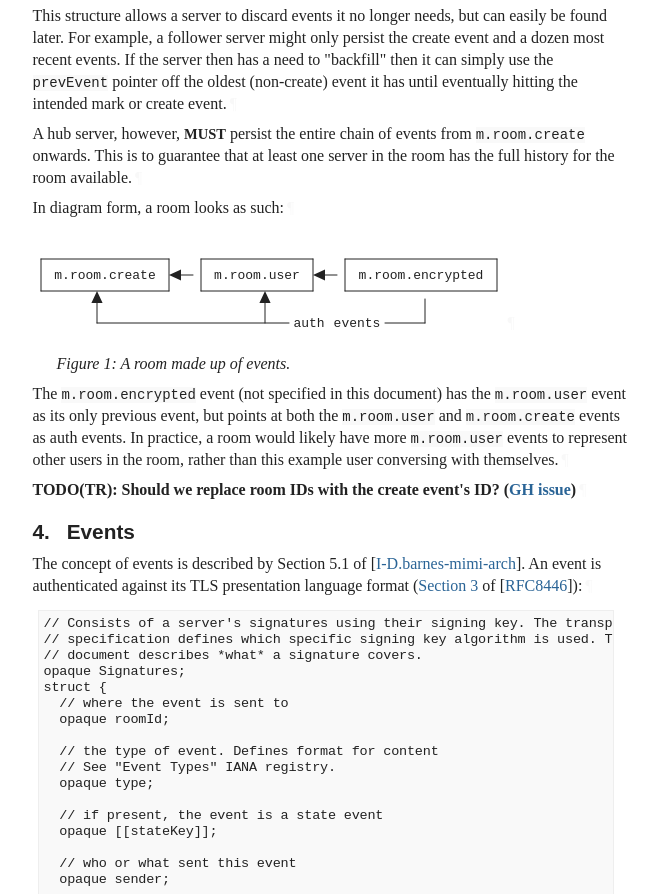
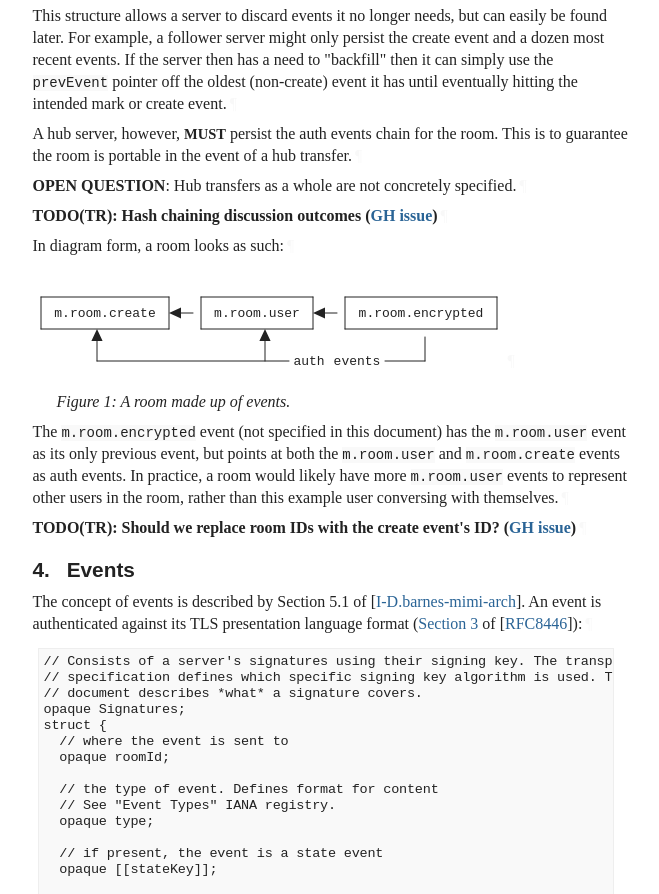
Before and after one commit to turt2live/ietf-mimi-signaling, a plain HTML site: page draft-ralston-mimi-signaling.html in a window 1280 px wide. Shown: the part 2389-3283 px from the top of the page, without its empty margins (92-751 px from the left). Drawn offline with Linux system fonts and the light colour scheme; a web font is replaced by a local one.

Commit message:
Script updating gh-pages from 8c4d123. [ci skip]

```diff
--- a/draft-ralston-mimi-signaling.html
+++ b/draft-ralston-mimi-signaling.html
@@ -1340,14 +1340,16 @@ later. For example, a follower server might only persist the create event and a
 recent events. If the server then has a need to "backfill" then it can simply use the <code>prevEvent</code>
 pointer off the oldest (non-create) event it has until eventually hitting the intended mark
 or create event.<a href="#section-3-4" class="pilcrow">¶</a></p>
-<p id="section-3-5">A hub server, however, <span class="bcp14">MUST</span> persist the entire chain of events from <code>m.room.create</code> onwards.
-This is to guarantee that at least one server in the room has the full history for the room
-available.<a href="#section-3-5" class="pilcrow">¶</a></p>
-<p id="section-3-6">In diagram form, a room looks as such:<a href="#section-3-6" class="pilcrow">¶</a></p>
+<p id="section-3-5">A hub server, however, <span class="bcp14">MUST</span> persist the auth events chain for the room. This is to guarantee
+the room is portable in the event of a hub transfer.<a href="#section-3-5" class="pilcrow">¶</a></p>
+<p id="section-3-6"><strong>OPEN QUESTION</strong>: Hub transfers as a whole are not concretely specified.<a href="#section-3-6" class="pilcrow">¶</a></p>
+<p id="section-3-7"><strong>TODO(TR): Hash chaining discussion outcomes
+(<a href="https://github.com/turt2live/ietf-mimi-signaling/issues/7">GH issue</a>)</strong><a href="#section-3-7" class="pilcrow">¶</a></p>
+<p id="section-3-8">In diagram form, a room looks as such:<a href="#section-3-8" class="pilcrow">¶</a></p>
 <span id="name-a-room-made-up-of-events"></span><div id="overview">
 <figure id="figure-1">
-        <div id="section-3-7.1">
-          <div class="alignLeft art-svg artwork" id="section-3-7.1.1">
+        <div id="section-3-9.1">
+          <div class="alignLeft art-svg artwork" id="section-3-9.1.1">
 <svg xmlns="http://www.w3.org/2000/svg" version="1.1" height="112" width="472" viewBox="0 0 472 112" class="diagram" text-anchor="middle" font-family="monospace" font-size="13px" stroke-linecap="round">
               <path d="M 8,32 L 8,64" fill="none" stroke="black"></path>
               <path d="M 64,72 L 64,96" fill="none" stroke="black"></path>
@@ -1379,19 +1381,19 @@ available.<a href="#section-3-5" class="pilcrow">¶</a></p>
                 <text x="276" y="100">auth</text>
                 <text x="324" y="100">events</text>
               </g>
-            </svg><a href="#section-3-7.1.1" class="pilcrow">¶</a>
+            </svg><a href="#section-3-9.1.1" class="pilcrow">¶</a>
 </div>
 </div>
 <figcaption><a href="#figure-1" class="selfRef">Figure 1</a>:
 <a href="#name-a-room-made-up-of-events" class="selfRef">A room made up of events.</a>
         </figcaption></figure>
 </div>
-<p id="section-3-8">The <code>m.room.encrypted</code> event (not specified in this document) has the <code>m.room.user</code> event
+<p id="section-3-10">The <code>m.room.encrypted</code> event (not specified in this document) has the <code>m.room.user</code> event
 as its only previous event, but points at both the <code>m.room.user</code> and <code>m.room.create</code> events
 as auth events. In practice, a room would likely have more <code>m.room.user</code> events to represent
-other users in the room, rather than this example user conversing with themselves.<a href="#section-3-8" class="pilcrow">¶</a></p>
-<p id="section-3-9"><strong>TODO(TR): Should we replace room IDs with the create event's ID?
-(<a href="https://github.com/turt2live/ietf-mimi-signaling/issues/1">GH issue</a>)</strong><a href="#section-3-9" class="pilcrow">¶</a></p>
+other users in the room, rather than this example user conversing with themselves.<a href="#section-3-10" class="pilcrow">¶</a></p>
+<p id="section-3-11"><strong>TODO(TR): Should we replace room IDs with the create event's ID?
+(<a href="https://github.com/turt2live/ietf-mimi-signaling/issues/1">GH issue</a>)</strong><a href="#section-3-11" class="pilcrow">¶</a></p>
 </section>
 </div>
 <div id="int-events">
```
Also changed, not shown: draft-ralston-mimi-signaling.txt.
